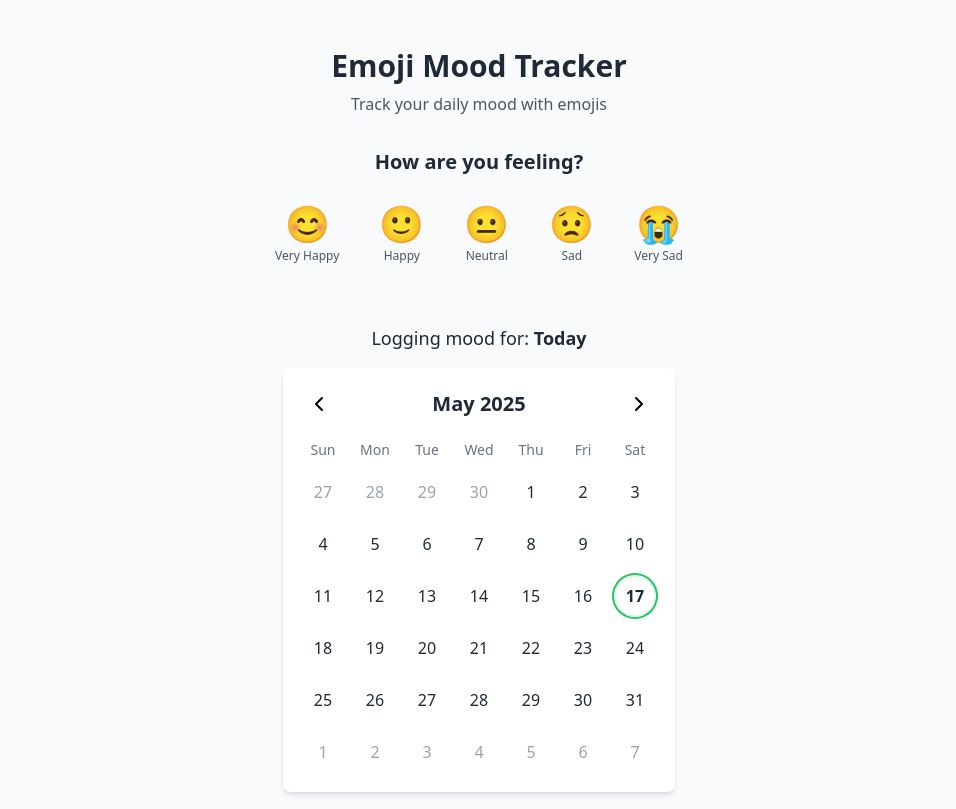
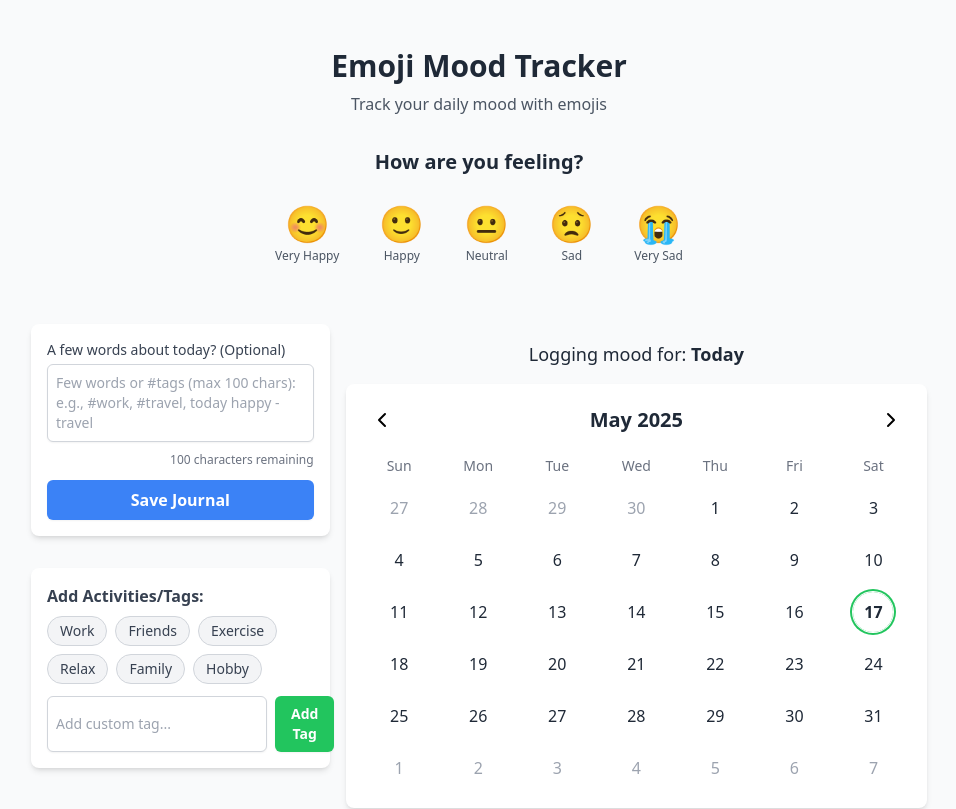
Before and after one commit to sonisumit7904/Emoji_Mood_Tracker, a React (Vite) app: page / in a window 1280 px wide. Shown: the top 809 px of the page, without its empty margins (161-1117 px from the left). Built offline with nearby package versions, Linux system fonts and the light colour scheme.

Commit message:
feature: added tags and made the options area always visible

```diff
--- a/src/App.tsx
+++ b/src/App.tsx
@@ -3,10 +3,27 @@ import Calendar from "./components/Calendar";
 import EmojiSelector from "./components/EmojiSelector";
 import MoodLegend from "./components/MoodLegend";
 import Notification from "./components/Notification";
-import JournalInput from "./components/JournalInput"; // Import JournalInput
+import JournalInput from "./components/JournalInput";
+import ActivityTagSelector from "./components/ActivityTagSelector"; // Import new component
 import { MoodEntries, MoodType } from "./types/types";
 import { getTodayString } from "./utils/dateUtils";
 import { getMoodEntries, saveMoodEntry } from "./utils/localStorage";
+
+// Define a simple Tag type for this component
+interface Tag {
+  id: string;
+  name: string;
+}
+
+// Default tags
+const DEFAULT_TAGS: Tag[] = [
+  { id: "work", name: "Work" },
+  { id: "friends", name: "Friends" },
+  { id: "exercise", name: "Exercise" },
+  { id: "relax", name: "Relax" },
+  { id: "family", name: "Family" },
+  { id: "hobby", name: "Hobby" },
+];
 
 function App() {
   // State for the current date
@@ -22,7 +39,13 @@ function App() {
   const [selectedDate, setSelectedDate] = useState<string>(todayString);
   const [selectedMood, setSelectedMood] = useState<MoodType | null>(null);
   const [showJournalInput, setShowJournalInput] = useState(false); // State to control journal input visibility
-  const [currentJournal, setCurrentJournal] = useState<string | undefined>(undefined);
+  const [currentJournal, setCurrentJournal] = useState<string | undefined>(
+    undefined
+  );
+
+  // State for selected tags
+  const [currentTags, setCurrentTags] = useState<string[]>([]);
+  const [availableTags, setAvailableTags] = useState<Tag[]>(DEFAULT_TAGS); // State for all available tags
 
   // Notification state
   const [notification, setNotification] = useState<string | null>(null);
@@ -38,6 +61,7 @@ function App() {
     const entries = getMoodEntries();
     setSelectedMood(entries[selectedDate]?.mood || null);
     setCurrentJournal(entries[selectedDate]?.journal);
+    setCurrentTags(entries[selectedDate]?.tags || []); // Load tags for selected date
     // Hide journal input when date changes, unless a mood is already selected for the new date
     setShowJournalInput(!!entries[selectedDate]?.mood);
   }, [selectedDate]);
@@ -51,22 +75,26 @@ function App() {
     const existingEntry = getMoodEntries()[selectedDate];
     if (existingEntry && existingEntry.mood === mood) {
       setCurrentJournal(existingEntry.journal);
+      setCurrentTags(existingEntry.tags || []); // Pre-fill tags
     } else {
       // If mood changes or no existing journal, clear it
       setCurrentJournal(undefined);
+      setCurrentTags([]); // Clear tags if mood changes or no entry
     }
   };
 
   // Handle saving journal entry
   const handleSaveJournal = (journal: string) => {
     if (selectedMood) {
-      saveMoodEntry(selectedDate, selectedMood, journal);
+      saveMoodEntry(selectedDate, selectedMood, journal, currentTags); // Pass tags to saveMoodEntry
       setMoodEntries((prev) => ({
         ...prev,
-        [selectedDate]: { mood: selectedMood, journal },
+        [selectedDate]: { mood: selectedMood, journal, tags: currentTags }, // Save tags in state
       }));
       setNotification(
-        `Mood and journal saved for ${selectedDate === todayString ? "today" : selectedDate}!`
+        `Mood, journal, and tags saved for ${
+          selectedDate === todayString ? "today" : selectedDate
+        }!`
       );
       setShowJournalInput(false); // Hide after saving
     }
@@ -96,6 +124,21 @@ function App() {
     }
   };
 
+  const handleTagSelectionChange = (newSelectedTags: string[]) => {
+    setCurrentTags(newSelectedTags);
+  };
+
+  const handleAddCustomTag = (tagName: string) => {
+    const newTagId = tagName.toLowerCase().replace(/\s+/g, "-");
+    if (!availableTags.find((tag) => tag.id === newTagId)) {
+      const newTag: Tag = { id: newTagId, name: tagName };
+      setAvailableTags((prevTags) => [...prevTags, newTag]);
+      setCurrentTags((prevTags) => [...prevTags, newTagId]); // Auto-select new custom tag
+      // Note: You might want to persist custom tags to localStorage separately
+      // if you want them to be available across sessions beyond the current one.
+    }
+  };
+
   return (
     <div className="min-h-screen bg-gray-50 flex flex-col items-center justify-start pt-12 px-4">
       <header className="mb-8 text-center">
@@ -105,21 +148,33 @@ function App() {
         <p className="text-gray-600">Track your daily mood with emojis</p>
       </header>
 
-      <main className="w-full max-w-md flex flex-col items-center">
+      <main className="w-full max-w-4xl flex flex-col items-center">
         <EmojiSelector
           selectedMood={selectedMood}
           onSelectMood={handleSelectMood}
         />
 
-        {showJournalInput && selectedMood && (
+        {/* Two-column layout container - always rendered */}
+        <div className="flex flex-row items-start mt-4 w-full gap-4">
+          {/* Left Column: Journal and Tags - NOW ALWAYS VISIBLE */}
+          <div className="flex-none w-1/3 flex flex-col gap-4">
             <JournalInput
-            key={selectedDate} // Add key to re-render when date changes
+              key={`journal-${selectedDate}`}
               onSaveJournal={handleSaveJournal}
               initialJournal={currentJournal}
             />
-        )}
+            <ActivityTagSelector
+              key={`tags-${selectedDate}`}
+              availableTags={availableTags}
+              selectedTags={currentTags}
+              onTagSelectionChange={handleTagSelectionChange}
+              onAddCustomTag={handleAddCustomTag}
+            />
+          </div>
 
-        <div className="mb-4 text-center mt-4"> {/* Added mt-4 for spacing */}
+          {/* Right Column: Calendar and related info - always rendered */}
+          <div className="flex-grow">
+            <div className="mb-4 text-center mt-4">
               <h3 className="text-lg font-medium text-gray-800">
                 Logging mood for:{" "}
                 <span className="font-bold">
@@ -127,7 +182,6 @@ function App() {
                 </span>
               </h3>
             </div>
-
             <Calendar
               moodEntries={moodEntries}
               currentMonth={currentMonth}
@@ -136,8 +190,9 @@ function App() {
               onDateSelect={handleDateSelect}
               selectedDate={selectedDate}
             />
-
             <MoodLegend />
+          </div>
+        </div>
       </main>
 
       <footer className="mt-auto py-6 text-center text-gray-500 text-sm">
--- /dev/null
+++ b/src/components/ActivityTagSelector.tsx
@@ -0,0 +1,76 @@
+import React, { useState, useEffect } from 'react';
+
+interface Tag {
+  id: string;
+  name: string;
+}
+
+interface ActivityTagSelectorProps {
+  availableTags: Tag[];
+  selectedTags: string[];
+  onTagSelectionChange: (selectedTags: string[]) => void;
+  onAddCustomTag: (tagName: string) => void;
+}
+
+const ActivityTagSelector: React.FC<ActivityTagSelectorProps> = ({
+  availableTags,
+  selectedTags,
+  onTagSelectionChange,
+  onAddCustomTag
+}) => {
+  const [customTagInput, setCustomTagInput] = useState('');
+
+  const handleTagClick = (tagId: string) => {
+    const newSelectedTags = selectedTags.includes(tagId)
+      ? selectedTags.filter(t => t !== tagId)
+      : [...selectedTags, tagId];
+    onTagSelectionChange(newSelectedTags);
+  };
+
+  const handleAddCustomTag = () => {
+    if (customTagInput.trim() !== '' && !availableTags.find(tag => tag.name.toLowerCase() === customTagInput.trim().toLowerCase())) {
+      onAddCustomTag(customTagInput.trim());
+      setCustomTagInput('');
+    }
+  };
+
+  return (
+    <div className="my-4 p-4 bg-white shadow-md rounded-lg">
+      <h3 className="text-md font-semibold text-gray-700 mb-2">Add Activities/Tags:</h3>
+      <div className="flex flex-wrap gap-2 mb-3">
+        {availableTags.map(tag => (
+          <button
+            key={tag.id}
+            type="button"
+            onClick={() => handleTagClick(tag.id)}
+            className={`px-3 py-1 text-sm rounded-full border transition-colors
+              ${selectedTags.includes(tag.id)
+                ? 'bg-blue-500 text-white border-blue-500'
+                : 'bg-gray-100 text-gray-700 border-gray-300 hover:bg-gray-200'}
+            `}
+          >
+            {tag.name}
+          </button>
+        ))}
+      </div>
+      <div className="flex gap-2">
+        <input
+          type="text"
+          value={customTagInput}
+          onChange={(e) => setCustomTagInput(e.target.value)}
+          placeholder="Add custom tag..."
+          className="flex-grow p-2 border border-gray-300 rounded-md shadow-sm sm:text-sm"
+        />
+        <button
+          type="button"
+          onClick={handleAddCustomTag}
+          className="px-4 py-2 bg-green-500 hover:bg-green-600 text-white text-sm font-semibold rounded-md shadow-sm transition-colors"
+        >
+          Add Tag
+        </button>
+      </div>
+    </div>
+  );
+};
+
+export default ActivityTagSelector;
--- a/src/types/types.ts
+++ b/src/types/types.ts
@@ -11,8 +11,13 @@ export interface MoodEntry {
   date: string; // ISO format date string (YYYY-MM-DD)
   mood: MoodType;
   journal?: string; // Optional field for journal/tags
+  tags?: string[]; // Optional array of tags
 }
 
 export interface MoodEntries {
-  [date: string]: { mood: MoodType; journal?: string }; // Entry can now have mood and journal
+  [date: string]: {
+    mood: MoodType;
+    journal?: string;
+    tags?: string[]; // Entry can now have mood, journal, and tags
+  };
 }
--- a/src/utils/localStorage.ts
+++ b/src/utils/localStorage.ts
@@ -29,16 +29,21 @@ export const getMoodEntries = (): MoodEntries => {
 /**
  * Save a mood entry for a specific date
  */
-export const saveMoodEntry = (date: string, mood: MoodType, journal?: string): void => {
+export const saveMoodEntry = (
+  date: string,
+  mood: MoodType,
+  journal?: string,
+  tags?: string[] // Add tags parameter
+): void => {
   const entries = getMoodEntries();
-  entries[date] = { mood, journal };
+  entries[date] = { mood, journal, tags }; // Include tags
   saveMoodEntries(entries);
 };
 
 /**
  * Get a mood entry for a specific date
  */
-export const getMoodEntry = (date: string): { mood: MoodType; journal?: string } | null => {
+export const getMoodEntry = (date: string): { mood: MoodType; journal?: string; tags?: string[] } | undefined => {
   const entries = getMoodEntries();
-  return entries[date] || null;
+  return entries[date]; // This will now include tags if they exist
 };
```
Lines whose indentation alone changed are shown as unchanged.
